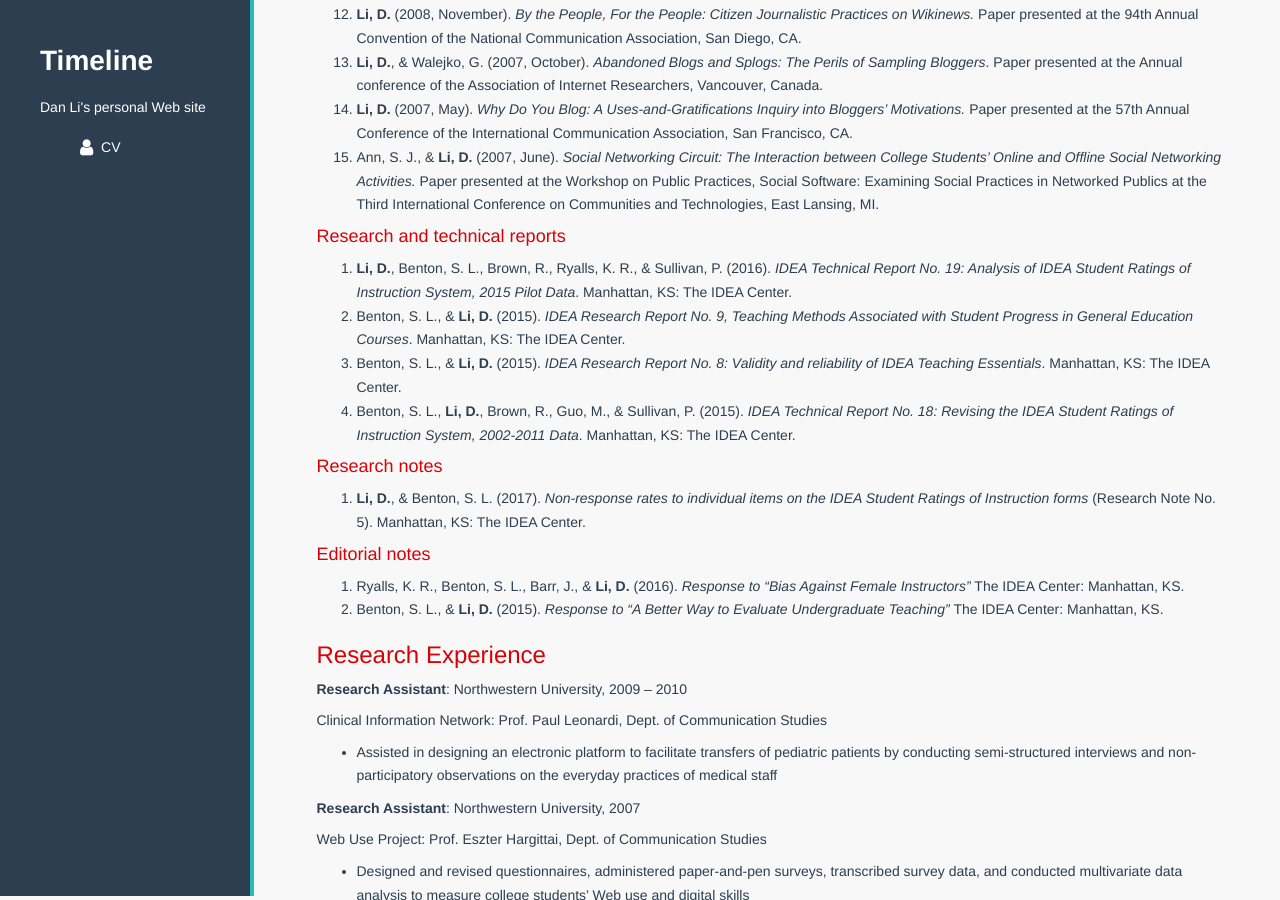
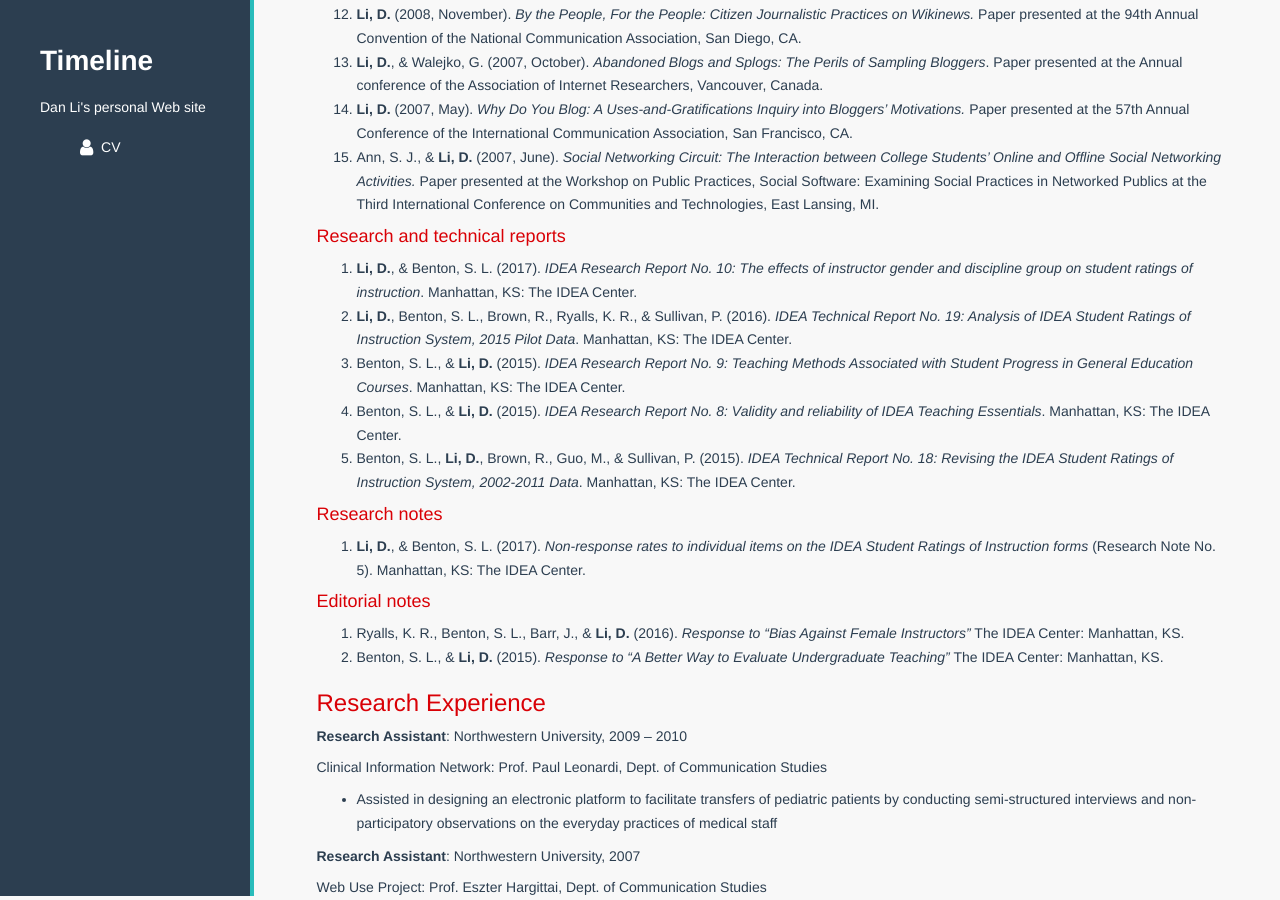
Before and after one commit to danli-ds/danliIDEA.github.io, a Jekyll site: the page built from CV/index.md, in a window 1280 px wide and 900 px high, scrolled down 1437 px. Built offline with Jekyll 4.4.1, drawn with Linux system fonts in a browser that asks for light colours; nearby versions of some CDN libraries.

Commit message:
add research report 10

```diff
--- a/CV/index.md
+++ b/CV/index.md
@@ -60,8 +60,9 @@ Manhattan, KS 66502
 
 #### Research and technical reports
 
+1. **Li, D.**, & Benton, S. L. (2017). *IDEA Research Report No. 10: The effects of instructor gender and discipline group on student ratings of instruction*. Manhattan, KS: The IDEA Center.
 1.  **Li, D.**, Benton, S. L., Brown, R., Ryalls, K. R., & Sullivan, P. (2016). *IDEA Technical Report No. 19: Analysis of IDEA Student Ratings of Instruction System, 2015 Pilot Data*. Manhattan, KS: The IDEA Center.
-1. Benton, S. L., & **Li, D.** (2015). *IDEA Research Report No. 9, Teaching Methods Associated with Student Progress in General Education Courses*. Manhattan, KS: The IDEA Center.
+1. Benton, S. L., & **Li, D.** (2015). *IDEA Research Report No. 9: Teaching Methods Associated with Student Progress in General Education Courses*. Manhattan, KS: The IDEA Center.
 1. Benton, S. L., & **Li, D.** (2015). *IDEA Research Report No. 8: Validity and reliability of IDEA Teaching Essentials*. Manhattan, KS: The IDEA Center.
 1. Benton, S. L., **Li, D.**, Brown, R., Guo, M., & Sullivan, P. (2015). *IDEA Technical Report No. 18: Revising the IDEA Student Ratings of Instruction System, 2002-2011 Data*. Manhattan, KS: The IDEA Center.
 
```
